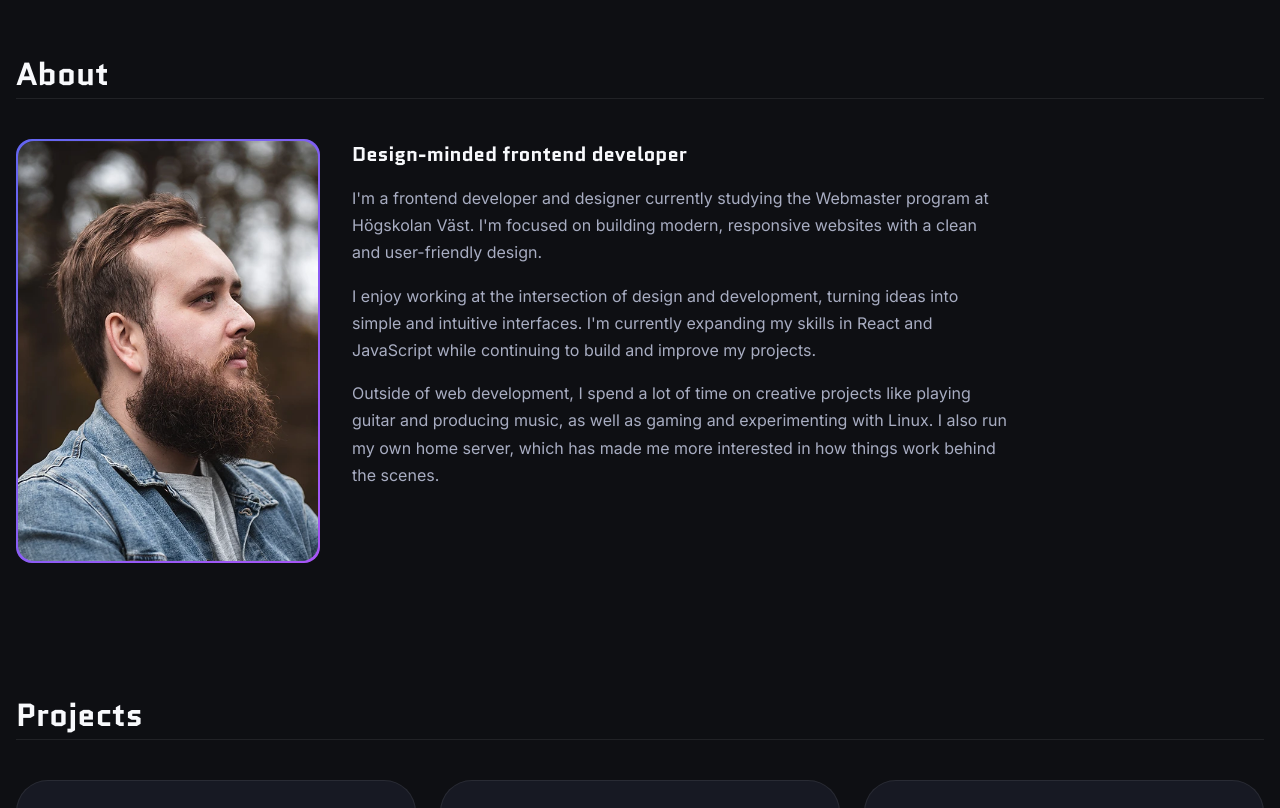
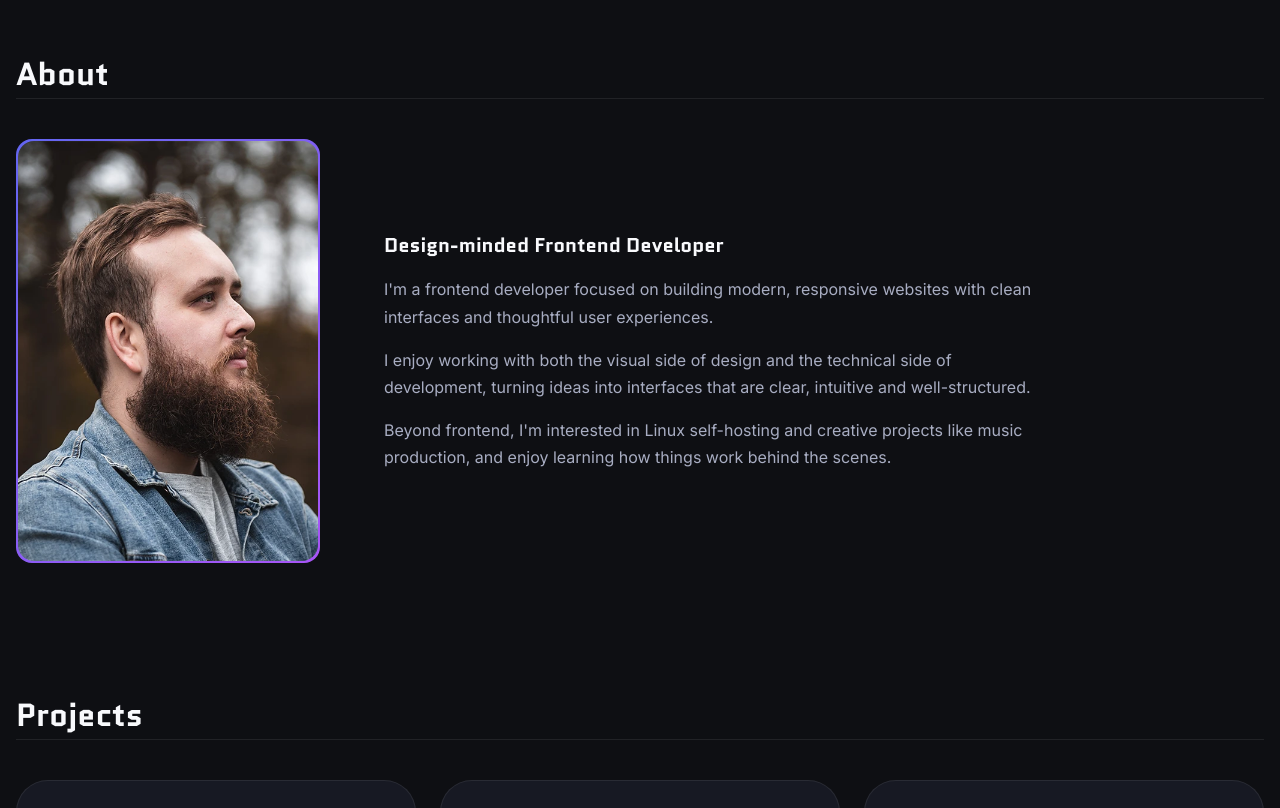
Before and after one commit to rickforge/portfolio-website, a React (Vite) app: page / in a window 1280 px wide. Shown: the part 1020-1828 px from the top of the page. Built offline with nearby package versions, Linux system fonts and the light colour scheme.

Commit message:
Code comments + about section changes

```diff
--- a/src/components/About.tsx
+++ b/src/components/About.tsx
@@ -10,23 +10,20 @@ function About() {
         </div>
 
         <div className="about-content">
-            <h3>Design-minded frontend developer</h3>
+          <h3>Design-minded Frontend Developer</h3>
           <p>
-            I'm a frontend developer and designer currently studying the
-            Webmaster program at Högskolan Väst. I'm focused on building modern,
-            responsive websites with a clean and user-friendly design.
+            I'm a frontend developer focused on building modern, responsive
+            websites with clean interfaces and thoughtful user experiences.
           </p>
           <p>
-            I enjoy working at the intersection of design and development,
-            turning ideas into simple and intuitive interfaces. I'm currently
-            expanding my skills in React and JavaScript while continuing to
-            build and improve my projects.
+            I enjoy working with both the visual side of design and the
+            technical side of development, turning ideas into interfaces that
+            are clear, intuitive and well-structured.
           </p>
           <p>
-            Outside of web development, I spend a lot of time on creative
-            projects like playing guitar and producing music, as well as gaming
-            and experimenting with Linux. I also run my own home server, which
-            has made me more interested in how things work behind the scenes.
+            Beyond frontend, I'm interested in Linux self-hosting and creative
+            projects like music production, and enjoy learning how things work
+            behind the scenes.
           </p>
         </div>
       </div>
--- a/src/components/Header.tsx
+++ b/src/components/Header.tsx
@@ -2,34 +2,30 @@ import { useRef, useState, useEffect } from "react";
 import { Menu, X } from "lucide-react";
 
 function Header() {
-  // Controls whether the mobile menu is open or closed
   const [menuOpen, setMenuOpen] = useState(false);
 
-  // Reference to the header element to detect clicks outside
+  // Used to detect clicks outside the header/mobile menu
   const menuRef = useRef<HTMLDivElement | null>(null);
 
-  // Toggles menu state when hamburger button is clicked
   function toggleMenu() {
     setMenuOpen(!menuOpen);
   }
 
-  //Close menu when pressing Escape key
+  // Close mobile menu with Escape
   useEffect(() => {
     function handleKeyDown(event: KeyboardEvent) {
       if (event.key === "Escape" && menuOpen) {
         setMenuOpen(false);
       }
     }
-
     document.addEventListener("keydown", handleKeyDown);
 
-    // Cleanup
     return () => {
       document.removeEventListener("keydown", handleKeyDown);
     };
   }, [menuOpen]);
 
-  // Close menu when clicking outside of the header
+  // Close mobile menu when clicking outside the header/menu
   useEffect(() => {
     function handleClickOutside(event: MouseEvent) {
       if (menuRef.current && !menuRef.current.contains(event.target as Node)) {
@@ -39,12 +35,12 @@ function Header() {
 
     document.addEventListener("mousedown", handleClickOutside);
 
-    // Cleanup
     return () => {
       document.removeEventListener("mousedown", handleClickOutside);
     };
   }, []);
 
+  // Reset menu state when switching back to desktop layout
   useEffect(() => {
     function handleResize() {
       if (window.innerWidth > 768) {
@@ -81,11 +77,11 @@ function Header() {
         className={`site-navigation ${menuOpen ? "open" : ""}`}
         id="main-menu"
       >
+        <a href="#about" onClick={() => setMenuOpen(false)}>
+          About
+        </a>
         <a href="#projects" onClick={() => setMenuOpen(false)}>
           Projects
-        </a>
-        <a href="#about" onClick={() => setMenuOpen(false)}>
-          About
         </a>
         <a
           href="#contact"
--- a/src/components/Hero.tsx
+++ b/src/components/Hero.tsx
@@ -4,21 +4,25 @@ import { ArrowDown, ArrowDownToLine } from "lucide-react";
 function Hero() {
   const [animate, setAnimate] = useState(false);
 
+  // Triggers title text animation once on page load
   useEffect(() => {
     setAnimate(true);
   }, []);
 
-  // Dotgrid functionality
+  // Dotgrid
   const [mousePosition, setMousePosition] = useState({ x: 50, y: 50 });
   const [isHovering, setIsHovering] = useState(false);
 
+  //Calculates mouse position relative to the section - Used for CSS radial hover effect
   function handleMouseMove(event: React.MouseEvent<HTMLElement>) {
     const rect = event.currentTarget.getBoundingClientRect();
 
     const x = ((event.clientX - rect.left) / rect.width) * 100;
     const y = ((event.clientY - rect.top) / rect.height) * 100;
 
-    setMousePosition({ x, y });
+    requestAnimationFrame(() => {
+      setMousePosition({ x, y });
+    });
   }
 
   function handleMouseEnter() {
@@ -62,7 +66,7 @@ function Hero() {
             View Projects <ArrowDown />
           </a>
           <a
-            href=""
+            href="/cv.pdf"
             className="hero-button hero-button-secondary"
             target="_blank"
             rel="noopener noreferrer"
--- a/src/index.css
+++ b/src/index.css
@@ -111,12 +111,9 @@ h6 {
   position: absolute;
   left: 0;
   bottom: -2px;
-
   width: 100%;
   height: 1px;
-
   background: var(--color-text-primary);
-
   transform: scaleX(0);
   transform-origin: left;
   transition: 0.3s ease;
@@ -164,7 +161,6 @@ h6 {
   display: flex;
   align-items: center;
   justify-content: center;
-  overflow: hidden;
 }
 
 /* Container holding all text content */
@@ -398,8 +394,8 @@ h6 {
 .about-container {
   display: flex;
   flex-wrap: wrap;
-  align-items: flex-start;
-  gap: 2rem;
+  align-items: center;
+  gap: 4rem;
 }
 .about-image {
   border-radius: 16px;
@@ -657,11 +653,9 @@ h6 {
 
   background-size: 250% 100%;
   background-position: 120% 50%;
-
   -webkit-background-clip: text;
   background-clip: text;
   color: transparent;
-
   opacity: 0;
 }
 
@@ -718,10 +712,8 @@ h6 {
     border-bottom-right-radius: 16px;
     background: var(--color-surface);
     z-index: 101;
-
     opacity: 0;
     pointer-events: none;
-
     transition: 0.3s ease;
   }
 
@@ -757,6 +749,10 @@ h6 {
   .footer {
     justify-content: center;
   }
+
+  .about-container {
+    justify-content: center;
+  }
 }
 
 @media (max-width: 394px) {
```
